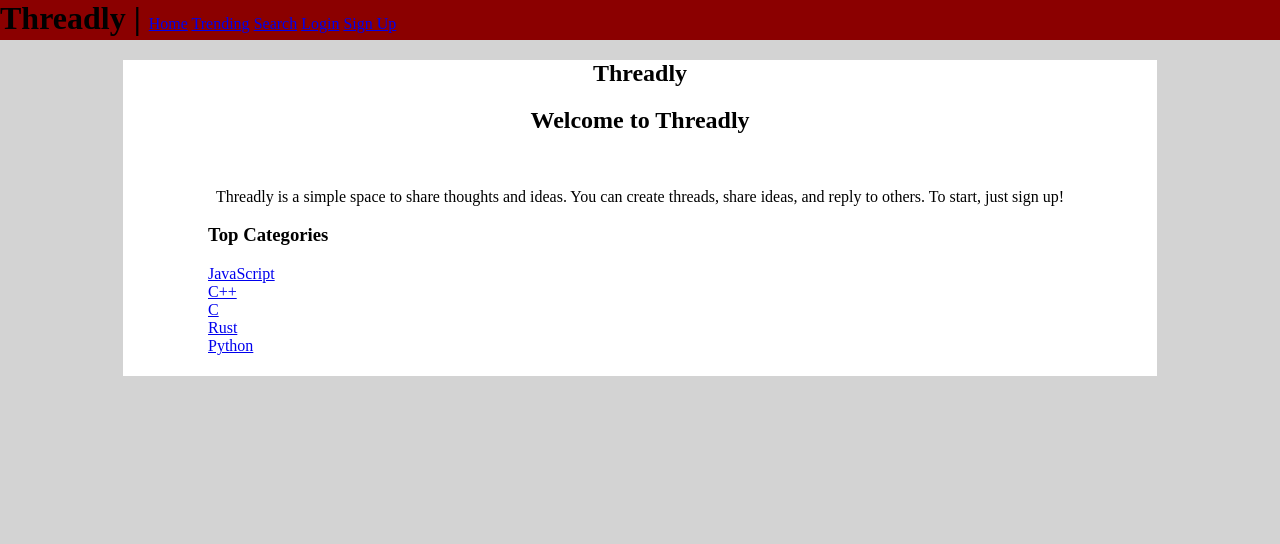
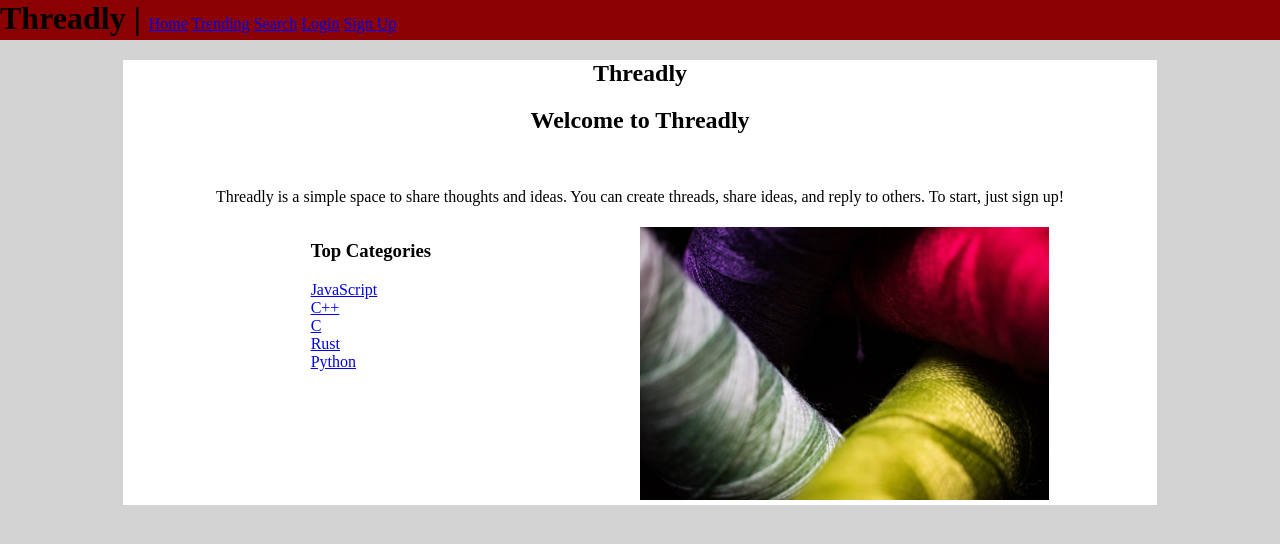
Before and after one commit to Dougie-afk/WAD2TeamProject, a Django app: page /Threadly/ in a window 1280 px wide. Shown: the top 544 px of the page. Run offline with Django 3.2, Linux system fonts and the light colour scheme; data comes from the database, SQL or seed files in the repository.

Commit message:
Homepage views are now no longer centred, but have an image to balance the page

```diff
--- a/ThreadlyProject/Threadly/views.py
+++ b/ThreadlyProject/Threadly/views.py
@@ -76,7 +76,7 @@ def create_post(request):
 def show_category(request, slug):
     category = get_object_or_404(Thread, slug=slug)
     posts = Post.objects.filter(threadID=category).order_by('-postID')
-    return render(request, 'Threadly/categories.html', {'category': category, 'posts': posts})
+    return render(request, 'Threadly/category.html', {'category': category, 'posts': posts})
 
 # Displays individual posts and comments
 def show_post(request, post_id):
--- a/templates/Threadly/index.html
+++ b/templates/Threadly/index.html
@@ -18,15 +18,19 @@
         <h1>Welcome to Threadly</h1>
         <br>
         <p>Threadly is a simple space to share thoughts and ideas. You can create threads, share ideas, and reply to others. To start, just sign up!</p>
+        <hr style="display: none;">
+        <div style="display: inline-block;">
             <h3  class="category_list">Top Categories</h3>
         {% if categories %}
-        <ul class="category_list" style="list-style-type: none;"> <!-- ISNT CENTERING -->
+            <ul class="category_list" style="list-style-type: none; vertical-align: middle;">
             {% for category in categories %}
-            <li><a href="{% url 'Threadly:show_category' category.slug %}">{{ category.title }}</a></li> <!-- FIXED NOT SHOWING BUG -->
+                <li><a href="{% url 'Threadly:show_category' category.slug %}">{{ category.title }}</a></li>
             {% endfor %}
             </ul>
         {% else %}
             <strong>Sorry, there was a problem loading the categories</strong>
         {% endif %}
         </div>
+        <img style="display: inline-block; width: 40%; padding-left: 20%; vertical-align: middle;" src="{% static 'images/homepage_image.jpg' %}"
+    </div>
 {% endblock %}
```
Also changed, not shown: static/images/homepage_image.jpg (added). Lines whose indentation alone changed are shown as unchanged.
